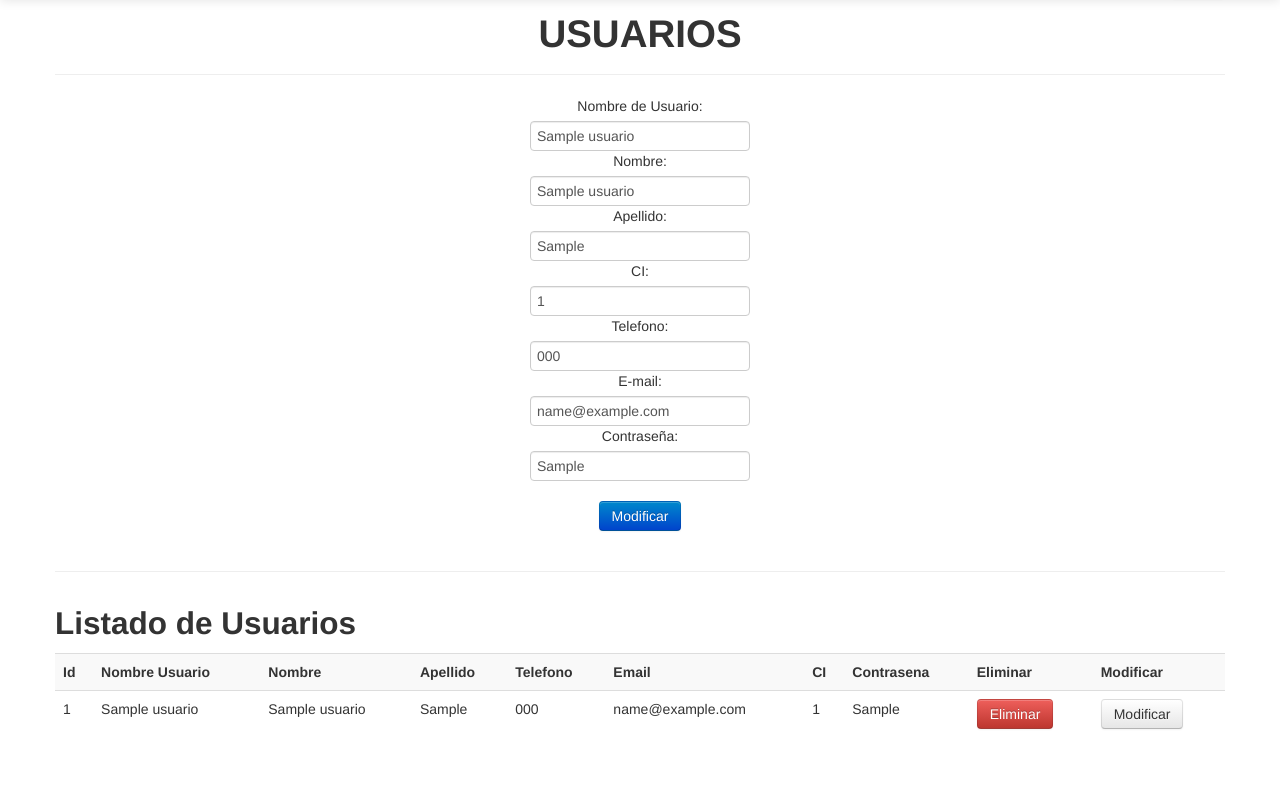
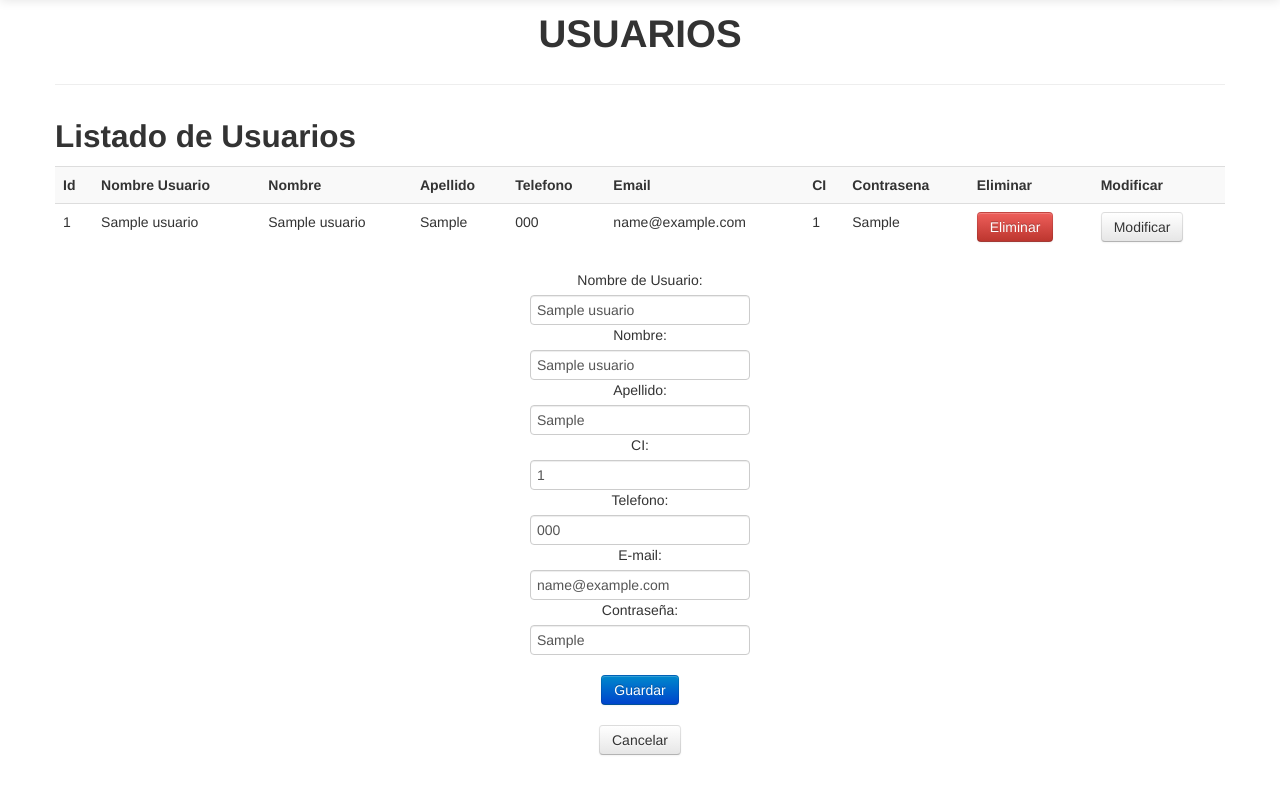
Before and after one commit to maurovera/sgp, a Flask app: page /usuario in a window 1280 px wide, after a click on "Modificar". Shown: the part 56-853 px from the top of the page. After the commit the page ends 811 px from the top, so only its background shows below. Run offline with Flask 2, Linux system fonts and the light colour scheme; the visitor is signed in with stand-in values (Sample User, id 1); tables that the repository leaves empty hold one stand-in row (values such as "Sample post"); some libraries are stand-ins or nearby versions.

Commit message:
modificaciones en vistas de usuario, a partir de recomendaciones dadas en iteracion 1

```diff
--- a/sgp/app/templates/indexUsuario.html
+++ b/sgp/app/templates/indexUsuario.html
@@ -11,7 +11,7 @@
 		*/
 		$("#formulario").attr('action','{{ url_for('modificarUsuario') }}');
 		$("#formulario").append('<input type="hidden" value="'+idUsuario+'" name="idUsuario" >' );
-		$("#btn-accion").attr('value','Modificar');
+
 
 		/* Rellenamos los campos :) */
 		$("#idUsuario").val( idUsuario );
@@ -24,47 +24,54 @@
 		$("#telefono").val( telefono );
 
 		// SI TODO SALE BIEN Y LAS PUTAS
+		//Mostramos el formulario
+		mostrarFormulario();
+	}
+
+	function eliminar(id){
+		$("#botones-eliminar").empty().append("<a href=\"{{url_for('eliminarUsuario')}}/" + id +  "\"  class=\"btn danger\">Si</a>"
+		+
+         "<a  data-dismiss=\"modal\" class=\"btn secondary\">No</a>");
+        $("#modal-from-dom").modal('show');
+	}
+
+	function mostrarFormulario(){
+		$("#formulario-div").show("slow");
+		$("#boton-mostrar-formulario").hide();
+	}
+	function ocultarFormulario(){
+		$("#formulario-div").hide("slow");
+		$("#boton-mostrar-formulario").show();
+		$("#formulario")[0].reset();
+
+	}
 
 
-
-	}
 </script>
 
+<div id="modal-from-dom" class="modal hide fade">
+    <div class="modal-header">
+      <a href="#" class="close" data-dismiss="modal">&times;</a>
+      <h3>Eliminar Usuario</h3>
+    </div>
+    <div class="modal-body">
+      <p>La eliminacion de un usuario es irreversible.</p>
+      <p>Esta seguro que desea eliminar?</p>
+    </div>
+    <div class="modal-footer" id="botones-eliminar">
+    	<!-- placeholder -->
+    </div>
+</div>
+
 <div class="row">
-
 	<div class="span12">
 		<center>
 		<h1> USUARIOS </h1>
 		<!-- nombreUsuario, nombre, apellido, CI, telefono, email, contrasena -->
-		<hr>
-
-		<form action="{{ url_for('nuevoUsuario') }}" method="post" class="form-horizontal" id="formulario">
-			<fieldset>
-
-				<label>Nombre de Usuario:</label>
-				<input type="text" placeholder="Nombre de Usuario" name="nombreUsuario" id="nombreUsuario">
-				<label>Nombre:</label>
-				<input type="text" placeholder="Nombre" name="nombre" id="nombre">
-				<label>Apellido:</label>
-				<input type="text" placeholder="Apellido" name="apellido" id="apellido">
-				<label>CI:</label>
-				<input type="number" placeholder="CI" name="CI" id="CI" >
-				<label>Telefono:</label>
-				<input type="text" placeholder="Telefono" name="telefono" id="telefono">
-				<label>E-mail:</label>
-				<input type="email" placeholder="Email" name="email" id="email" >
-				<label>Contraseña:</label>
-				<input type="text" placeholder="Contraseña" name="contrasena" id="contrasena" >
-				<br/>
-				<br/>
-
-				<input type="submit" value="Guardar" class="btn btn-primary" id="btn-accion">
-
-			</fieldset>
-		</form>
 		</center>
 	</div>
 </div>
+
 <hr>
 
 <div class="usuarios">
@@ -95,7 +102,7 @@
             <td>{{u.email}}</td>
             <td>{{u.CI}}</td>
             <td>{{u.contrasena}}</td>
-            <td><a class="btn btn-danger" href="{{ url_for('eliminarUsuario') }}/{{u.idUsuario}}">Eliminar</a></td>
+            <td><a class="btn btn-danger" onClick="eliminar({{u.idUsuario}});">Eliminar</a></td>
             <td><a class="btn" onClick="habilitarModificar('{{u.idUsuario}}','{{u.nombreUsuario}}','{{u.nombre}}','{{u.apellido}}','{{u.CI}}','{{u.email}}','{{u.contrasena}}','{{u.telefono}}');">
             Modificar</a>
           </tr>
@@ -110,5 +117,59 @@
       </div>
     </div>
 
+
+
+<!-- boton para mostrar formulario -->
+<div class="row" id="boton-mostrar-formulario">
+
+	<div class="span12">
+		<center>
+		<a class="btn btn-primary" onClick="mostrarFormulario();">Agregar Nuevo Usuario</a>
+		</center>
+	</div>
+</div>
+
+
+<!---- formulario de usuario nuevo o modificar -->
+
+
+
+<div class="row hide" id="formulario-div">
+
+	<div class="span12">
+		<center>
+
+		<form action="{{ url_for('nuevoUsuario') }}" method="post" class="form-horizontal" id="formulario">
+			<fieldset>
+
+				<label>Nombre de Usuario:</label>
+				<input type="text" placeholder="Nombre de Usuario" name="nombreUsuario" id="nombreUsuario">
+				<label>Nombre:</label>
+				<input type="text" placeholder="Nombre" name="nombre" id="nombre">
+				<label>Apellido:</label>
+				<input type="text" placeholder="Apellido" name="apellido" id="apellido">
+				<label>CI:</label>
+				<input type="number" placeholder="CI" name="CI" id="CI" >
+				<label>Telefono:</label>
+				<input type="text" placeholder="Telefono" name="telefono" id="telefono">
+				<label>E-mail:</label>
+				<input type="email" placeholder="Email" name="email" id="email" >
+				<label>Contraseña:</label>
+				<input type="text" placeholder="Contraseña" name="contrasena" id="contrasena" >
+				<br/>
+				<br/>
+
+				<input type="submit" value="Guardar" class="btn btn-primary" id="btn-accion">
+
+			</fieldset>
+		</form>
+		<a onClick="ocultarFormulario();" class="btn">Cancelar</a>
+		</center>
+
+	</div>
+</div>
+
+
+
 </div>
 {% endblock %}
```
